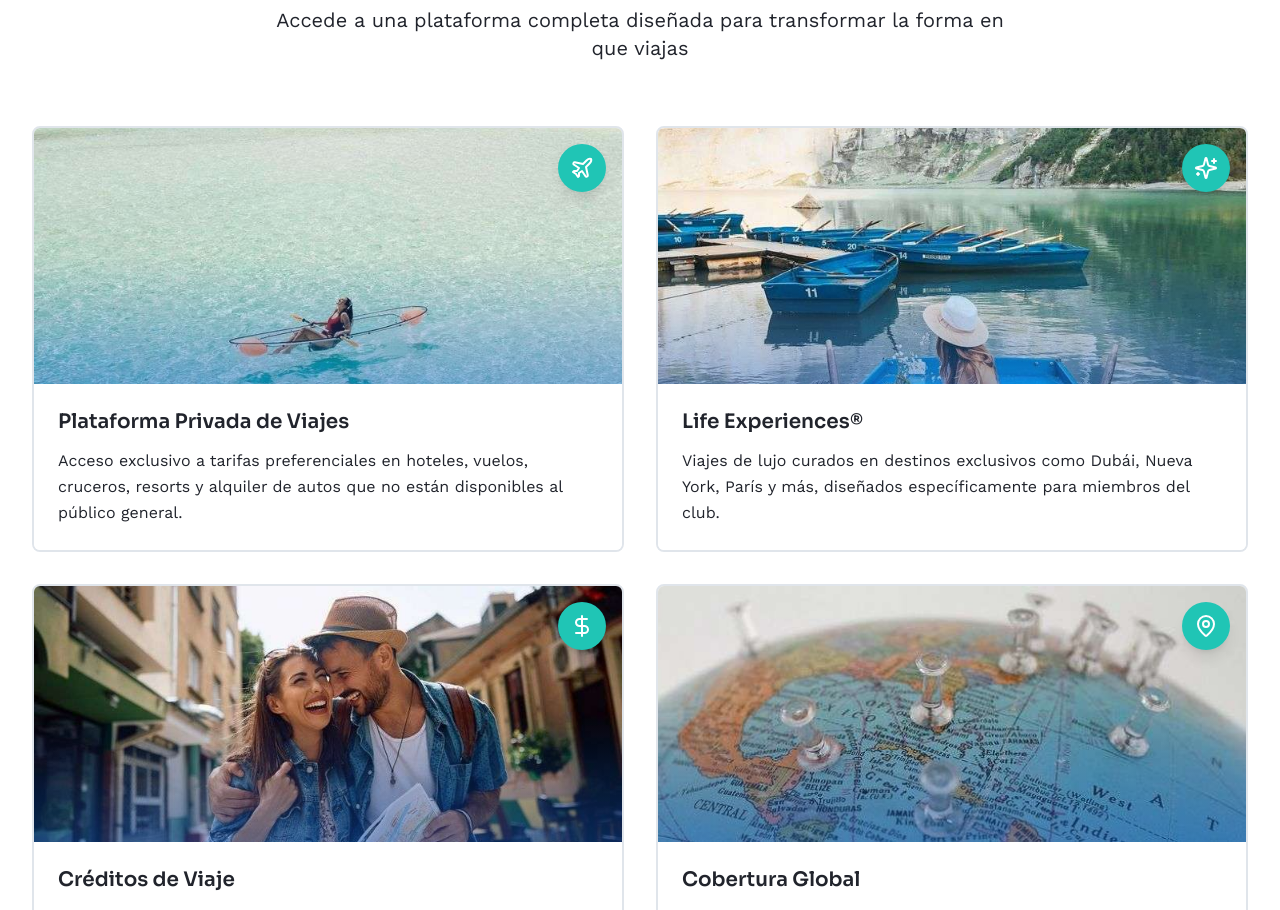
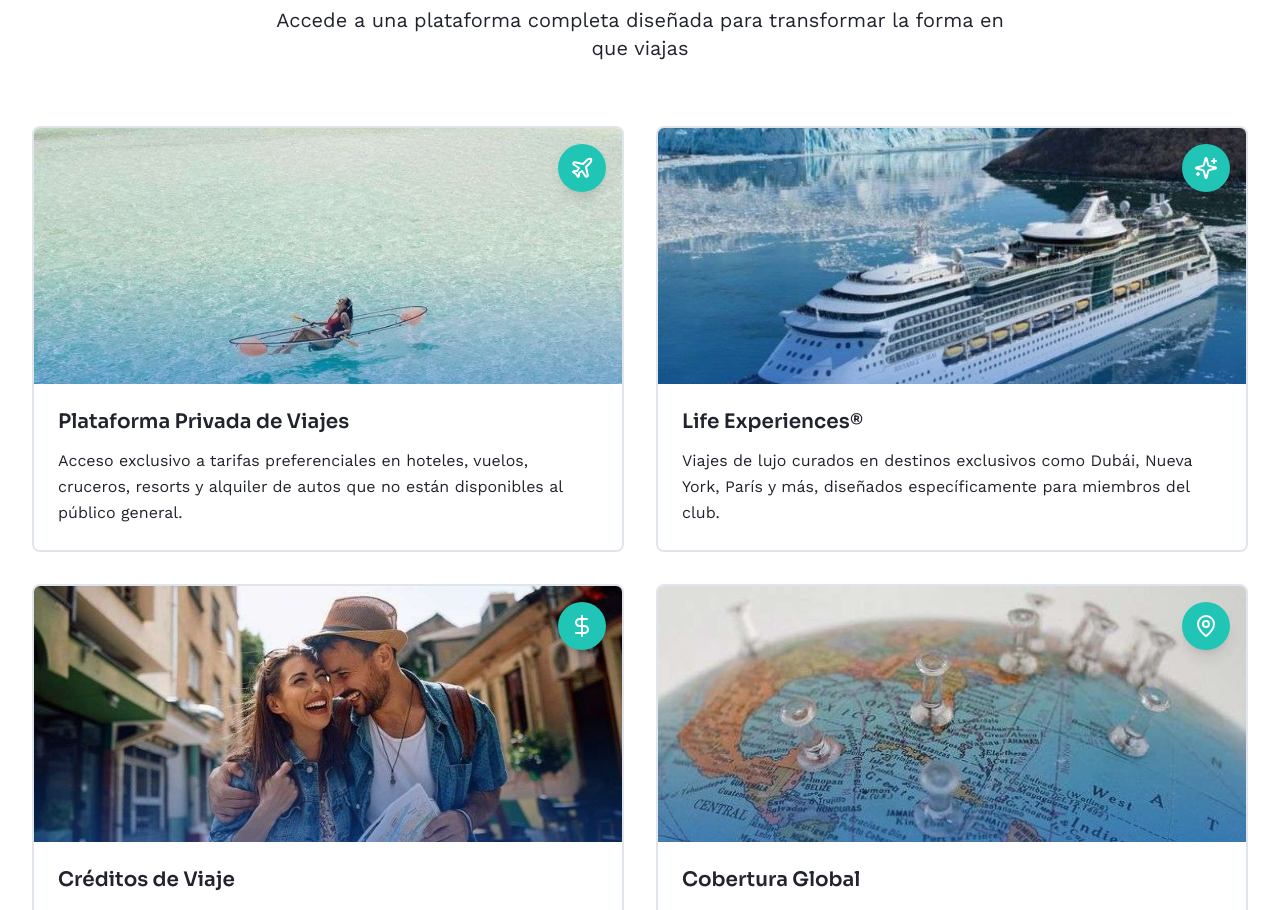
Before and after one commit to Jclmaximo/sg-d27a7d47-40b9-4812-be21-978d412c10af-1776524557, a Next.js app: page / in a window 1280 px wide. Shown: the part 900-1810 px from the top of the page. Built offline with nearby package versions, Linux system fonts and the light colour scheme.

Commit message:
feat(ui): add alaska cruise image to life experiences component

```diff
--- a/src/components/ValueProposition.tsx
+++ b/src/components/ValueProposition.tsx
@@ -14,8 +14,8 @@ const benefits = [
     icon: Sparkles,
     title: "Life Experiences®",
     description: "Viajes de lujo curados en destinos exclusivos como Dubái, Nueva York, París y más, diseñados específicamente para miembros del club.",
-    image: "/mountain-lake-boats.jpg",
-    alt: "Viajera en bote azul contemplando lago de montaña con aguas turquesas"
+    image: "/alaska-cruise.jpg",
+    alt: "Crucero de lujo navegando entre glaciares y montañas nevadas en Alaska"
   },
   {
     icon: DollarSign,
```
Also changed, not shown: public/alaska-cruise.jpg (added), 1 other file (tests, documents, lock files or other folders).
